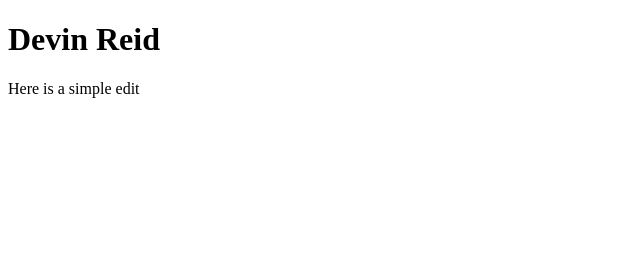
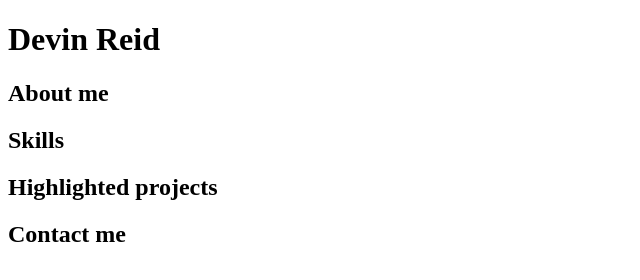
Before and after one commit to D-Reid097/D-Reid097.github.io, a plain HTML site: page index.html in a window 1280 px wide. Shown: the whole page, without its empty margins (0-640 px from the left). Drawn offline with Linux system fonts and the light colour scheme.

Commit message:
adding things for next week

```diff
--- a/index.html
+++ b/index.html
@@ -5,6 +5,9 @@
 </head>
 <body>
 <h1>Devin Reid</h1>
-<p> Here is a simple edit</p>
+<div class=“about”><h2>About me</h2></div>
+<div class=“skills”><h2>Skills</h2></div>
+<div class=“projects”><h2>Highlighted projects</h2></div>
+<div class=“contact”><h2>Contact me</h2></div>
 </body>
 </html>
```
